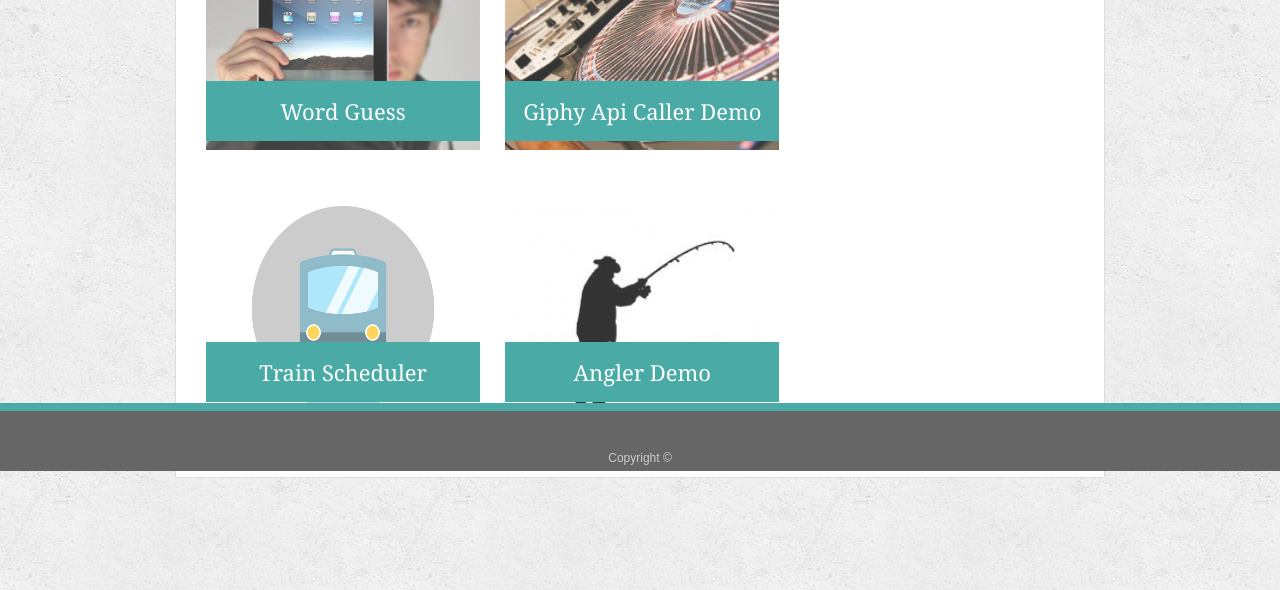
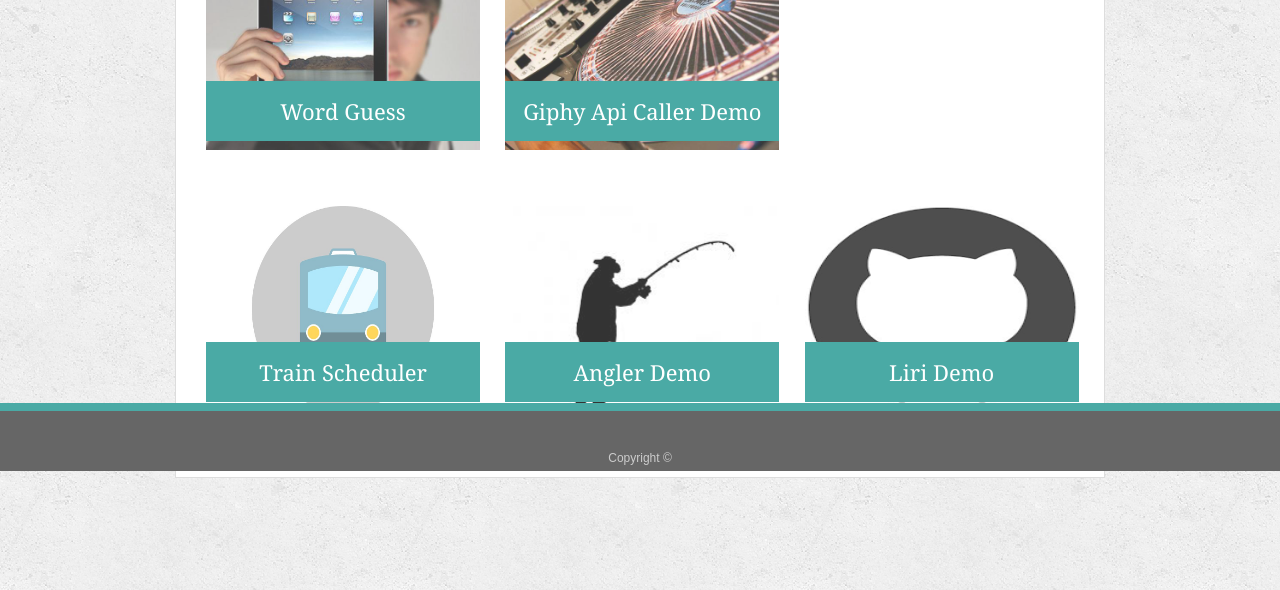
Before and after one commit to GreggH88/GreggH88.github.io, a plain HTML site: page portfolio.html in a window 1280 px wide. Shown: the part 329-919 px from the top of the page. Drawn offline with nearby package versions, Linux system fonts and the light colour scheme.

Commit message:
added Liri to portfolio

```diff
--- a/portfolio.html
+++ b/portfolio.html
@@ -87,6 +87,14 @@
               <h3>Angler Demo</h3>
             </div>
           </div>
+          <div class="col-12 col-md-4">
+            <div class="work">
+              <a href="https://github.com/GreggH88/Liri">
+                <img src="assets/Images/github_image.png" class="importedImg" alt="LiriDemo">
+              </a>
+              <h3>Liri Demo</h3>
+            </div>
+          </div>
       </div>
 
     </section>
```
Also changed, not shown: assets/Images/github_image.png (added).
